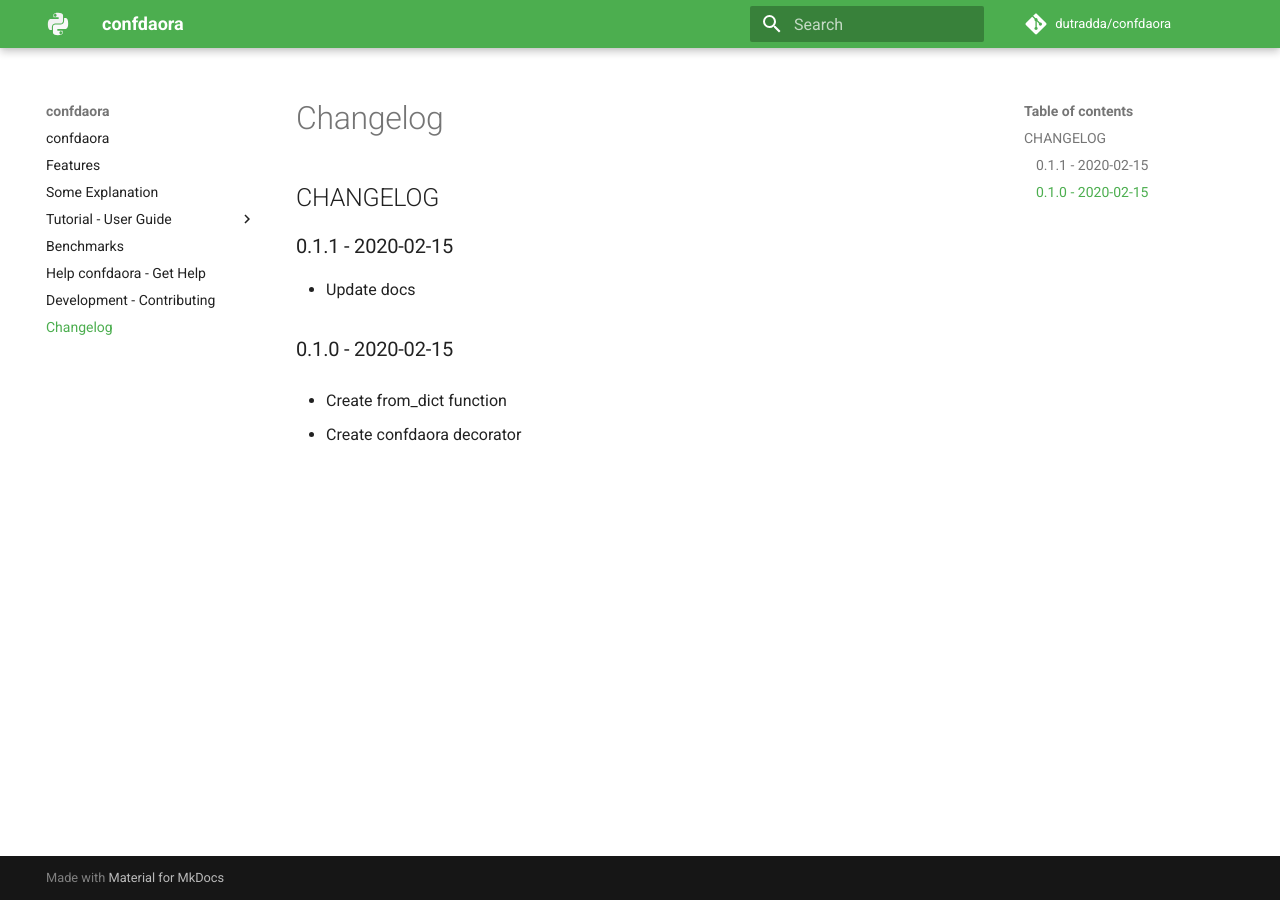
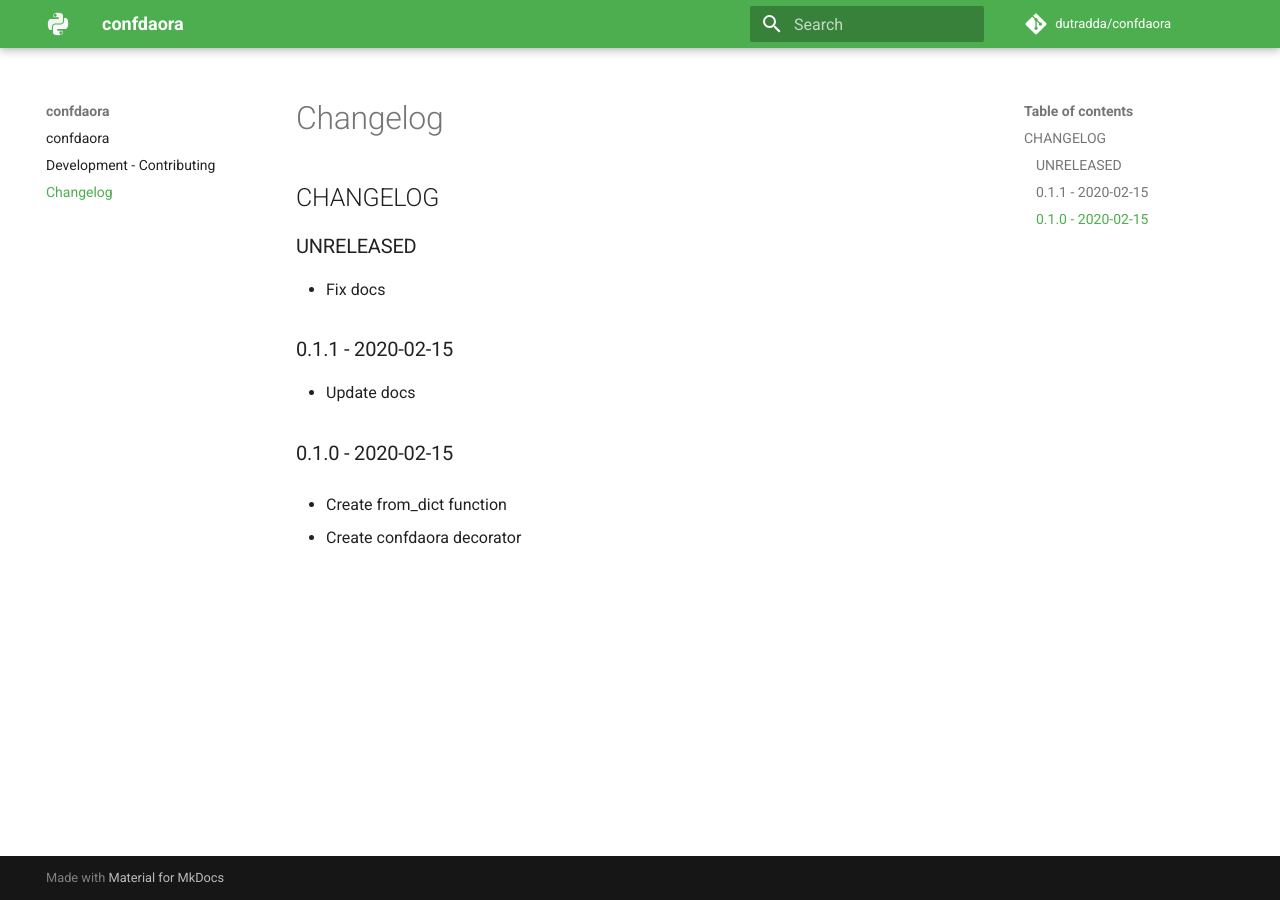
Before and after one commit to dutradda/confdaora, an MkDocs documentation site: the page built from docs/changelog.md, in a window 1280 px wide. Built offline with MkDocs 1.6.1 and Material for MkDocs 9.7.7, drawn with Linux system fonts in a browser that asks for light colours; comment, search, counter and statistics services are not loaded.

Commit message:
Fix docs

```diff
--- a/docs/changelog.md
+++ b/docs/changelog.md
@@ -1,4 +1,8 @@
 ## CHANGELOG
+
+### UNRELEASED
+
+ - Fix docs
 
 ### 0.1.1 - 2020-02-15
 
--- a/mkdocs.yml
+++ b/mkdocs.yml
@@ -15,18 +15,11 @@ edit_uri: ''
 
 nav:
     - confdaora: 'index.md'
-    - Features: 'features.md'
-    - Some Explanation: 'explain-concept.md'
-    - Tutorial - User Guide:
-        - Introduciton: 'tutorial/intro.md'
-    - Benchmarks: 'benchmarks.md'
-    - Help confdaora - Get Help: 'help.md'
     - Development - Contributing: 'contributing.md'
     - Changelog: changelog.md
 
 markdown_extensions:
-  - admonition
+  - markdown_include.include:
+      base_path: docs
   - codehilite:
       guess_lang: false
-  - toc:
-      permalink: true
```
Also changed, not shown: CHANGELOG.md (+4 -0 lines), CONTRIBUTING.md (added, +32 -0 lines), docs/concept-explained.md (deleted, +0 -8 lines), docs/contributing.md (added, +32 -0 lines), docs/features.md (deleted, +0 -3 lines), docs/tutorial/intro.md (deleted, +0 -20 lines).
